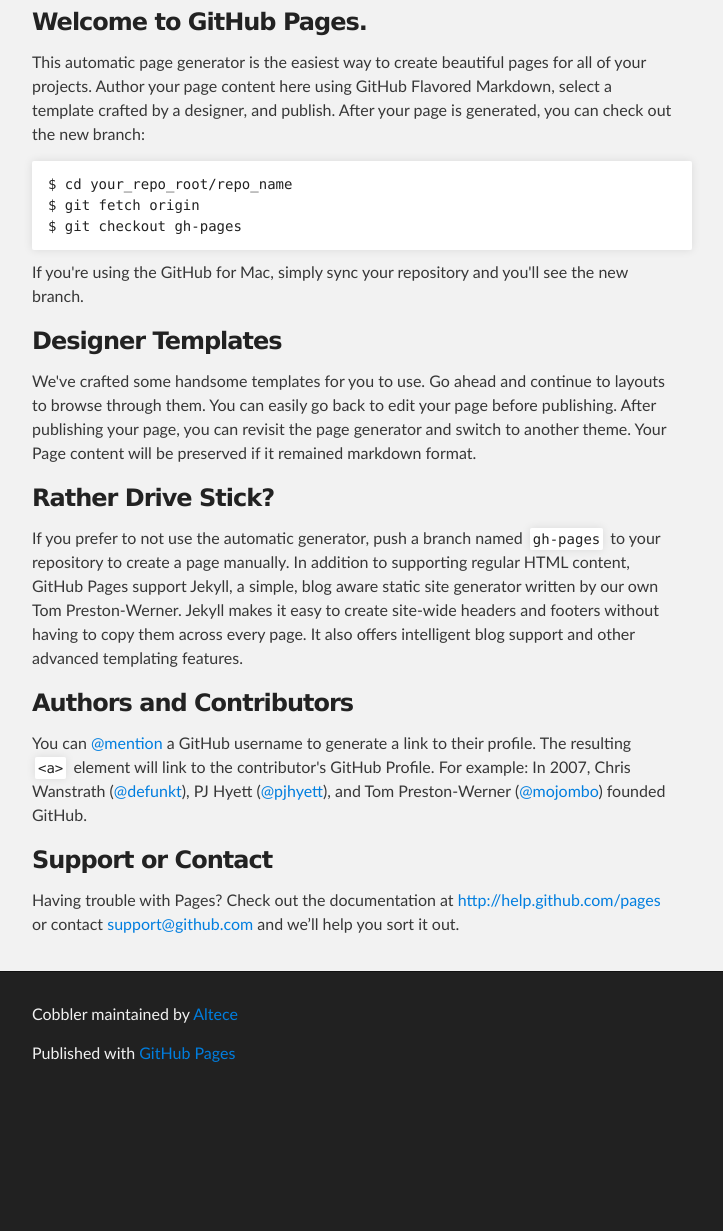
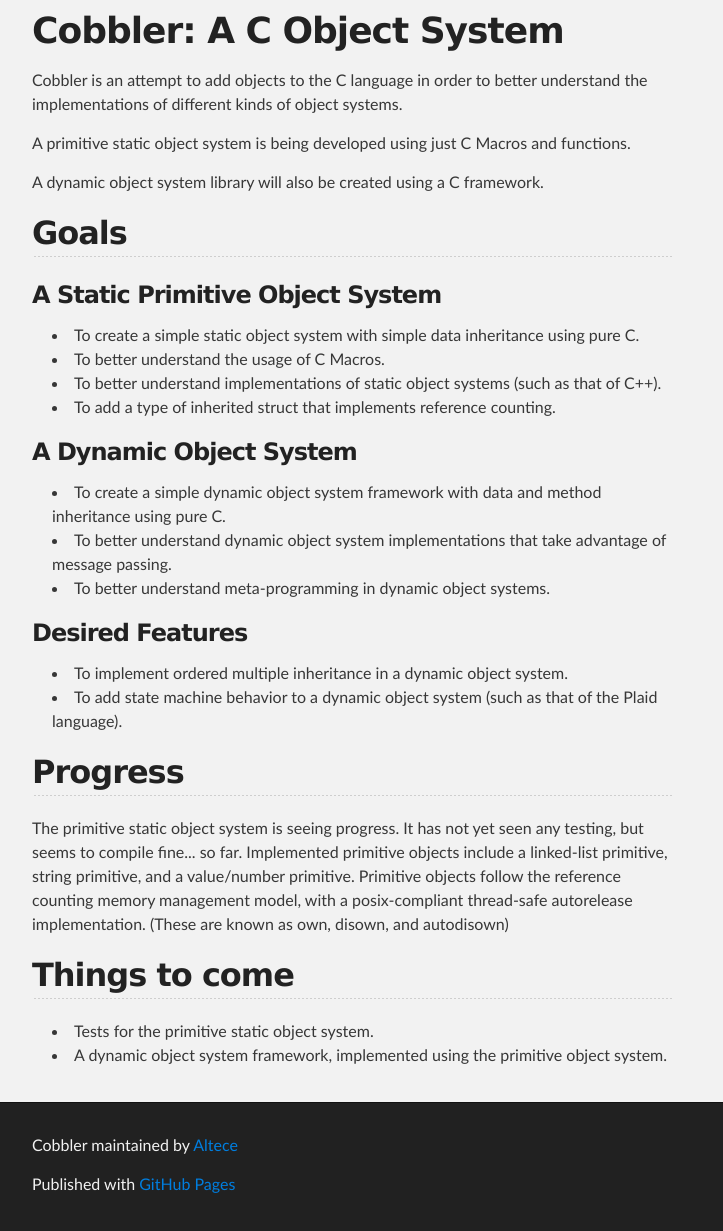
Before and after one commit to libsteve/Cobbler, a plain HTML site: page index.html in a window 1280 px wide. Shown: the part 256-1487 px from the top of the page, without its empty margins (288-1011 px from the left). Before the commit the page ends 1356 px from the top, so only its background shows below. Drawn offline with Linux system fonts and the light colour scheme.

```diff
--- a/index.html
+++ b/index.html
@@ -31,37 +31,53 @@
     <!-- MAIN CONTENT -->
     <div id="main_content_wrap" class="outer">
       <section id="main_content" class="inner">
-        <h3>
-<a name="welcome-to-github-pages" class="anchor" href="#welcome-to-github-pages"><span class="octicon octicon-link"></span></a>Welcome to GitHub Pages.</h3>
+        <h1>
+<a name="cobbler-a-c-object-system" class="anchor" href="#cobbler-a-c-object-system"><span class="octicon octicon-link"></span></a>Cobbler: A C Object System</h1>
 
-<p>This automatic page generator is the easiest way to create beautiful pages for all of your projects. Author your page content here using GitHub Flavored Markdown, select a template crafted by a designer, and publish. After your page is generated, you can check out the new branch:</p>
+<p>Cobbler is an attempt to add objects to the C language in order to better understand the implementations of different kinds of object systems.</p>
 
-<pre><code>$ cd your_repo_root/repo_name
-$ git fetch origin
-$ git checkout gh-pages
-</code></pre>
+<p>A primitive static object system is being developed using just C Macros and functions.</p>
 
-<p>If you're using the GitHub for Mac, simply sync your repository and you'll see the new branch.</p>
+<p>A dynamic object system library will also be created using a C framework.</p>
+
+<h2>
+<a name="goals" class="anchor" href="#goals"><span class="octicon octicon-link"></span></a>Goals</h2>
 
 <h3>
-<a name="designer-templates" class="anchor" href="#designer-templates"><span class="octicon octicon-link"></span></a>Designer Templates</h3>
+<a name="a-static-primitive-object-system" class="anchor" href="#a-static-primitive-object-system"><span class="octicon octicon-link"></span></a>A Static Primitive Object System</h3>
 
-<p>We've crafted some handsome templates for you to use. Go ahead and continue to layouts to browse through them. You can easily go back to edit your page before publishing. After publishing your page, you can revisit the page generator and switch to another theme. Your Page content will be preserved if it remained markdown format.</p>
+<ul>
+<li>To create a simple static object system with simple data inheritance using pure C.</li>
+<li>To better understand the usage of C Macros.</li>
+<li>To better understand implementations of static object systems (such as that of C++).</li>
+<li>To add a type of inherited struct that implements reference counting.</li>
+</ul><h3>
+<a name="a-dynamic-object-system" class="anchor" href="#a-dynamic-object-system"><span class="octicon octicon-link"></span></a>A Dynamic Object System</h3>
 
-<h3>
-<a name="rather-drive-stick" class="anchor" href="#rather-drive-stick"><span class="octicon octicon-link"></span></a>Rather Drive Stick?</h3>
+<ul>
+<li>To create a simple dynamic object system framework with data and method inheritance using pure C.</li>
+<li>To better understand dynamic object system implementations that take advantage of message passing.</li>
+<li>To better understand meta-programming in dynamic object systems.</li>
+</ul><h3>
+<a name="desired-features" class="anchor" href="#desired-features"><span class="octicon octicon-link"></span></a>Desired Features</h3>
 
-<p>If you prefer to not use the automatic generator, push a branch named <code>gh-pages</code> to your repository to create a page manually. In addition to supporting regular HTML content, GitHub Pages support Jekyll, a simple, blog aware static site generator written by our own Tom Preston-Werner. Jekyll makes it easy to create site-wide headers and footers without having to copy them across every page. It also offers intelligent blog support and other advanced templating features.</p>
+<ul>
+<li>To implement ordered multiple inheritance in a dynamic object system.</li>
+<li>To add state machine behavior to a dynamic object system (such as that of the Plaid language).</li>
+</ul><h2>
+<a name="progress" class="anchor" href="#progress"><span class="octicon octicon-link"></span></a>Progress</h2>
 
-<h3>
-<a name="authors-and-contributors" class="anchor" href="#authors-and-contributors"><span class="octicon octicon-link"></span></a>Authors and Contributors</h3>
+<p>The primitive static object system is seeing progress. It has not yet seen any testing, but seems to compile fine... so far.
+Implemented primitive objects include a linked-list primitive, string primitive, and a value/number primitive.
+Primitive objects follow the reference counting memory management model, with a posix-compliant thread-safe autorelease implementation. (These are known as own, disown, and autodisown)</p>
 
-<p>You can <a href="https://github.com/blog/821" class="user-mention">@mention</a> a GitHub username to generate a link to their profile. The resulting <code>&lt;a&gt;</code> element will link to the contributor's GitHub Profile. For example: In 2007, Chris Wanstrath (<a href="https://github.com/defunkt" class="user-mention">@defunkt</a>), PJ Hyett (<a href="https://github.com/pjhyett" class="user-mention">@pjhyett</a>), and Tom Preston-Werner (<a href="https://github.com/mojombo" class="user-mention">@mojombo</a>) founded GitHub.</p>
+<h2>
+<a name="things-to-come" class="anchor" href="#things-to-come"><span class="octicon octicon-link"></span></a>Things to come</h2>
 
-<h3>
-<a name="support-or-contact" class="anchor" href="#support-or-contact"><span class="octicon octicon-link"></span></a>Support or Contact</h3>
-
-<p>Having trouble with Pages? Check out the documentation at <a href="http://help.github.com/pages">http://help.github.com/pages</a> or contact <a href="mailto:support@github.com">support@github.com</a> and we’ll help you sort it out.</p>
+<ul>
+<li>Tests for the primitive static object system.</li>
+<li>A dynamic object system framework, implemented using the primitive object system.</li>
+</ul>
       </section>
     </div>
 
```
Also changed, not shown: params.json (+1 -1 lines).
